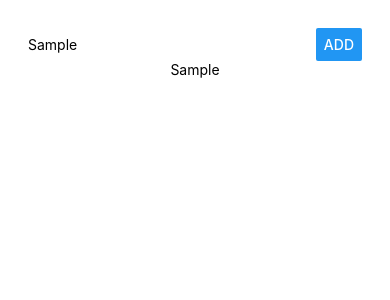
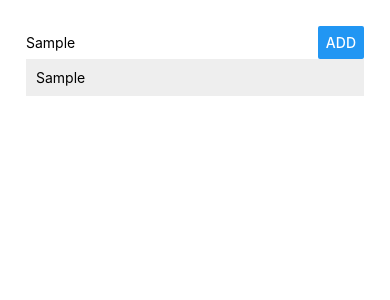
Before and after one commit to ShoaibJalal/CourseProject, a React Native app: screen / in a window 390 px wide. Both pictures are taken after typing "Sample" into the empty fields and a click on the button "ADD". Shown: the top 300 px of the page. Built offline with nearby package versions, Linux system fonts and the light colour scheme.

Commit message:
Added custom component Listitem to render project List

```diff
--- a/App.js
+++ b/App.js
@@ -1,5 +1,6 @@
 import React from "react";
 import { StyleSheet, Text, View, TextInput, Button } from "react-native";
+import Listitem from "./src/components/Listitem/Listitem";
 
 export default class App extends React.Component {
   state = {
@@ -25,7 +26,7 @@
   };
   render() {
     const projectsOutput = this.state.projects.map((project, i) => (
-      <Text key={i}>{project}</Text>
+      <Listitem key={i} projectName={project} />
     ));
     return (
       <View style={styles.container}>
@@ -43,7 +44,7 @@
             onPress={this.projectSubmitHandler}
           />
         </View>
-        <View>{projectsOutput}</View>
+        <View style={styles.listContainer}>{projectsOutput}</View>
       </View>
     );
   }
@@ -52,7 +53,7 @@
 const styles = StyleSheet.create({
   container: {
     flex: 1,
-    padding: 28,
+    padding: 26,
     backgroundColor: "#fff",
     alignItems: "center",
     justifyContent: "flex-start"
@@ -63,10 +64,14 @@
     justifyContent: "space-between",
     alignItems: "center"
   },
+  projectInput: {
+    width: "70%"
+  },
   projectButton: {
     width: "30%"
   },
-  projectInput: {
-    width: "70%"
+
+  listContainer: {
+    width: "100%"
   }
 });
--- /dev/null
+++ b/src/components/Listitem/Listitem.js
@@ -0,0 +1,18 @@
+import React from "react";
+import { View, Text, StyleSheet } from "react-native";
+
+const listItem = props => (
+  <View style={styles.listItem}>
+    <Text>{props.projectName}</Text>
+  </View>
+);
+
+const styles = StyleSheet.create({
+  listItem: {
+    width: "100%",
+    marginBottom: 5,
+    padding: 10,
+    backgroundColor: "#eee"
+  }
+});
+export default listItem;
```
